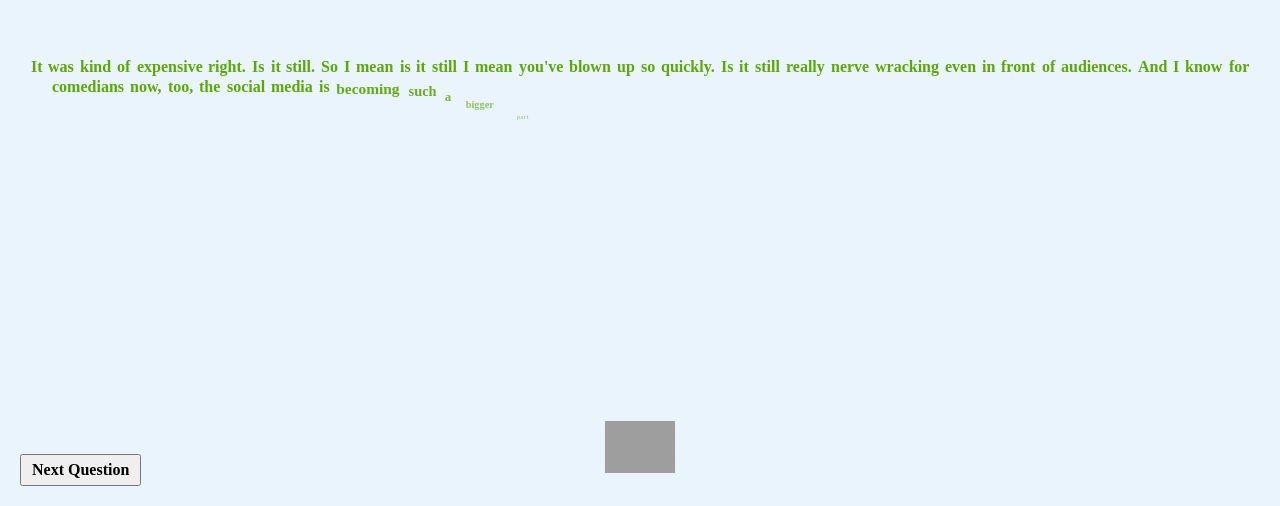
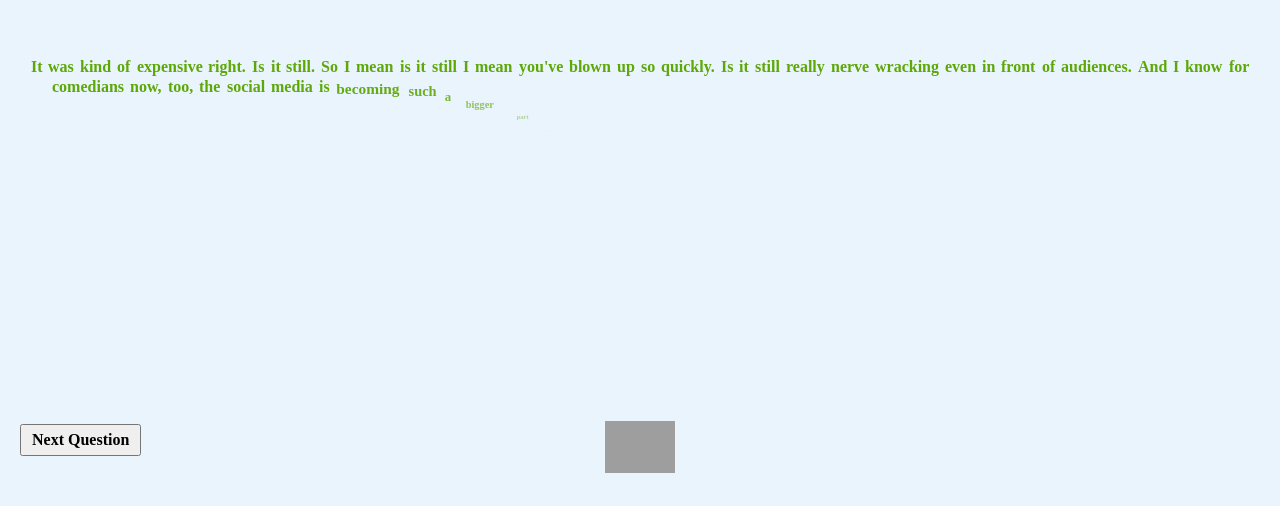
Before and after one commit to raffik16/allyasksreallylongquestionsthatnobodycanfollow, a Nuxt app: page / in a window 1280 px wide. Shown: the part 294-800 px from the top of the page. Built offline with nearby package versions, Linux system fonts and the light colour scheme; grey boxes are pictures that could not be loaded.

Commit message:
align button

```diff
--- a/components/AnimatedQuestions.vue
+++ b/components/AnimatedQuestions.vue
@@ -101,7 +101,7 @@
     cursor: pointer;
     position: absolute;
     font-family: cursive;
-    bottom: 20px;
+    bottom: 50px;
     left: 20px;
     z-index: 10;
     font-weight: bold;
```
